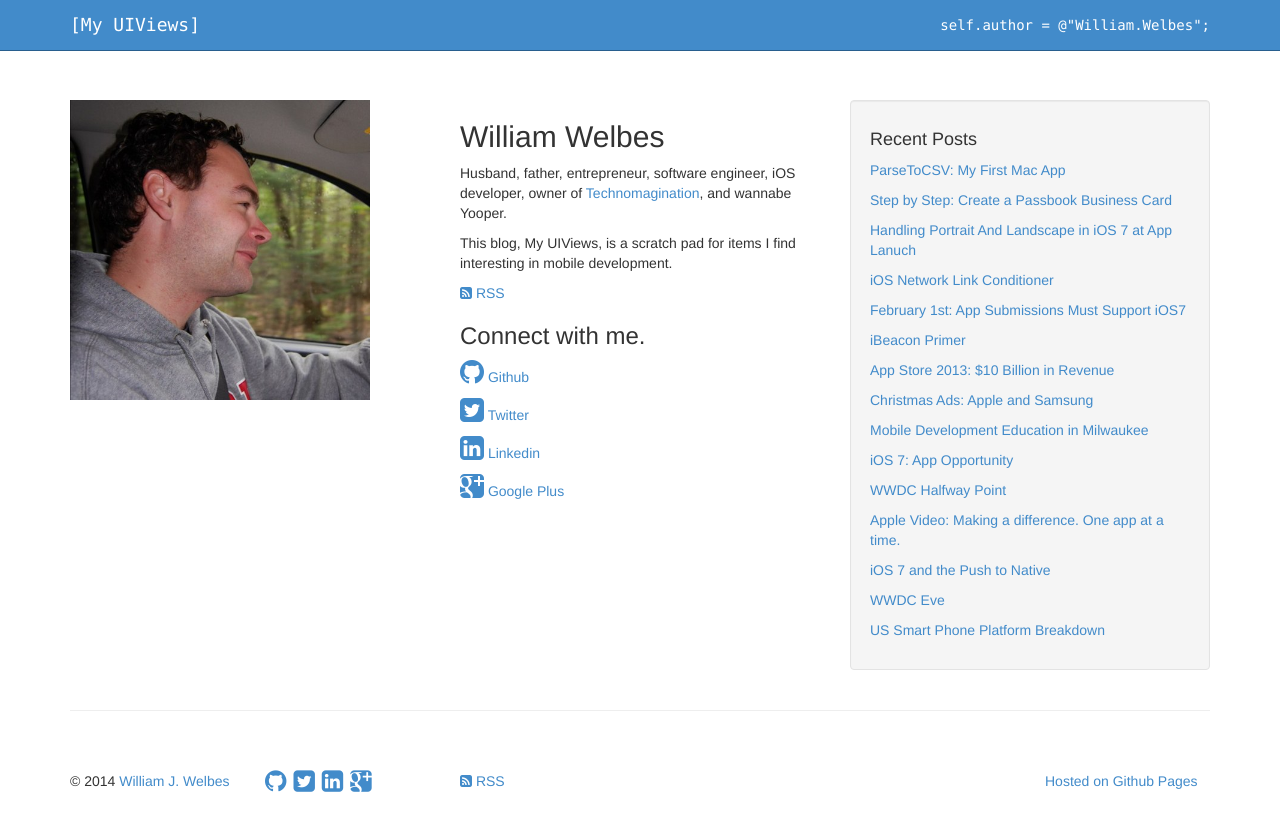
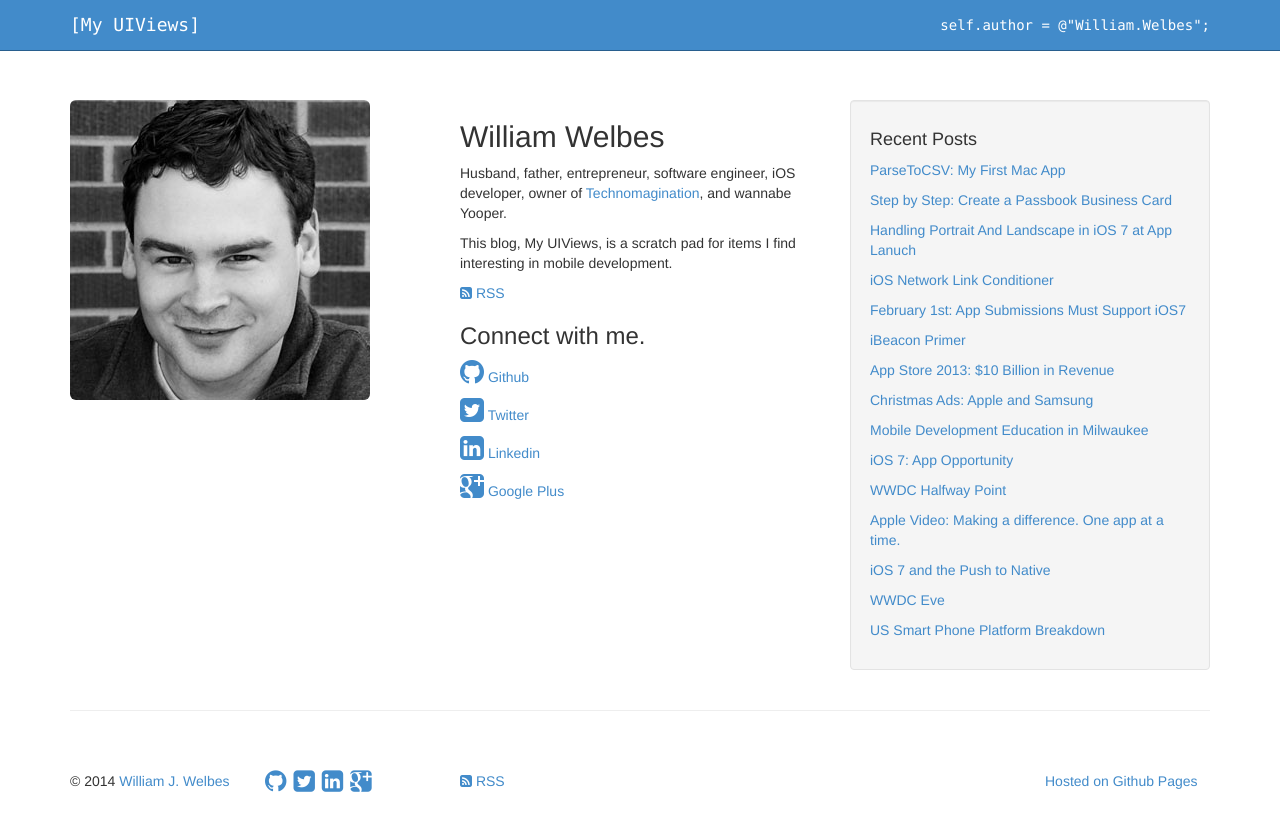
Before and after one commit to welbesw/welbesw.github.io, a Jekyll site: the page built from about.html, in a window 1280 px wide. Shown: the top 831 px of the page. Built offline with Jekyll 4.4.1, drawn with Linux system fonts in a browser that asks for light colours; Markdown is read by kramdown in place of the engine named in the settings.

Commit message:
Added author photo to the posts.  Update profile photo on the about page.

```diff
--- a/_layouts/post.html
+++ b/_layouts/post.html
@@ -2,7 +2,10 @@
 layout: default
 ---
 <h2>{{ page.title }}</h2>
-<p class="meta"> Posted on {{ page.date | date: '%B %d, %Y' }} by <a href="/about.html">{{ site.author }}</a></p>
+<p class="meta">
+	<a href="/about.html"><img src="/img/will-small.jpg" alt="William Welbes" class="img-rounded post-author-photo" /></a>
+	<a href="/about.html">{{ site.author }}</a> on {{ page.date | date: '%B %d, %Y' }}
+</p>
 <hr/>
 <div class="post">
 {{ content }}
--- a/about.html
+++ b/about.html
@@ -9,7 +9,7 @@
 
 <div class="row">
 	<div class="col-md-6">
-		<img src="/img/profile_photo.jpg" style="width:300px">
+		<img src="/img/profile_photo.jpg" style="width:300px" class="img-rounded">
 	</div>
 	<div class="col-md-6">
 		<h2>William Welbes</h2>
--- a/css/blog-home.css
+++ b/css/blog-home.css
@@ -44,3 +44,7 @@
 .footer-social-icons {
 	font-size: 25px;
 }
+
+.post-author-photo {
+	margin-right: 10px;
+}
```
Also changed, not shown: img/profile_photo.jpg, img/profile_photo@2x.jpg (added), img/will-small.jpg (added), img/will-small@2x.jpg (added).
